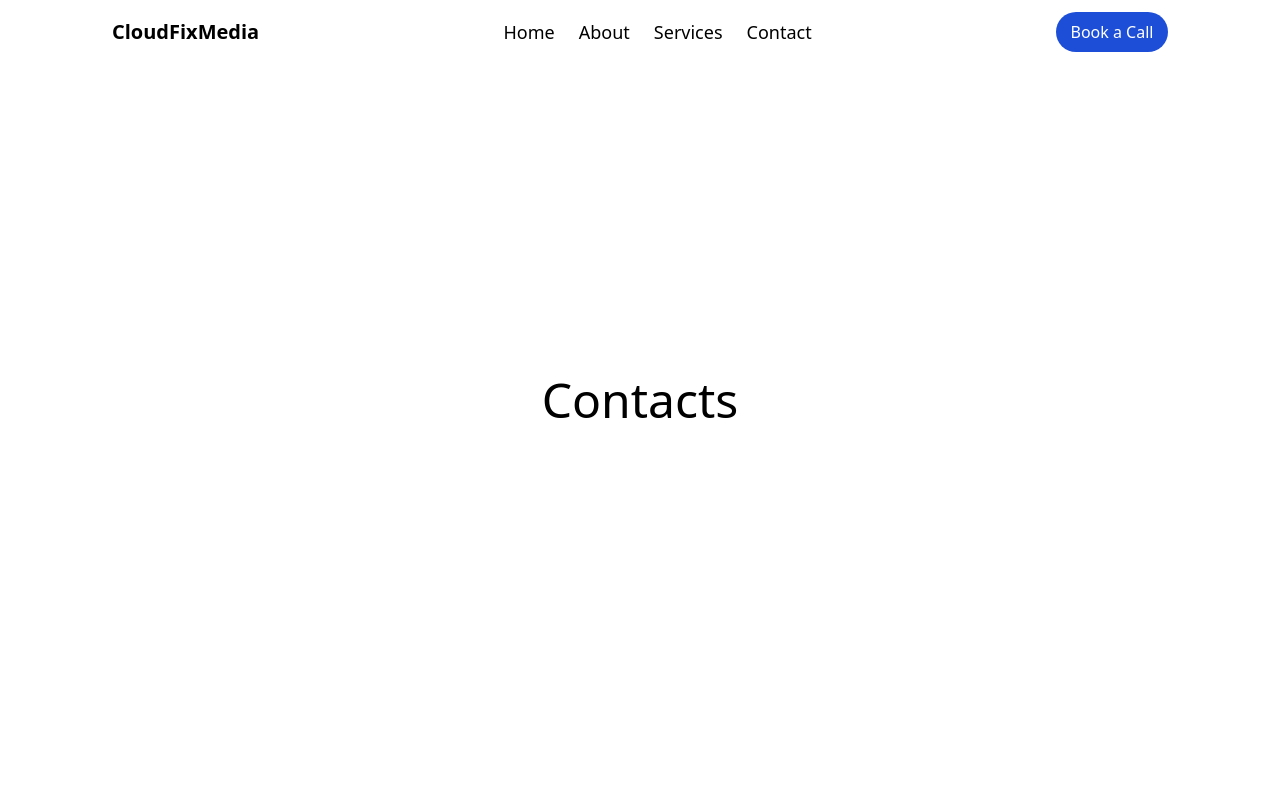
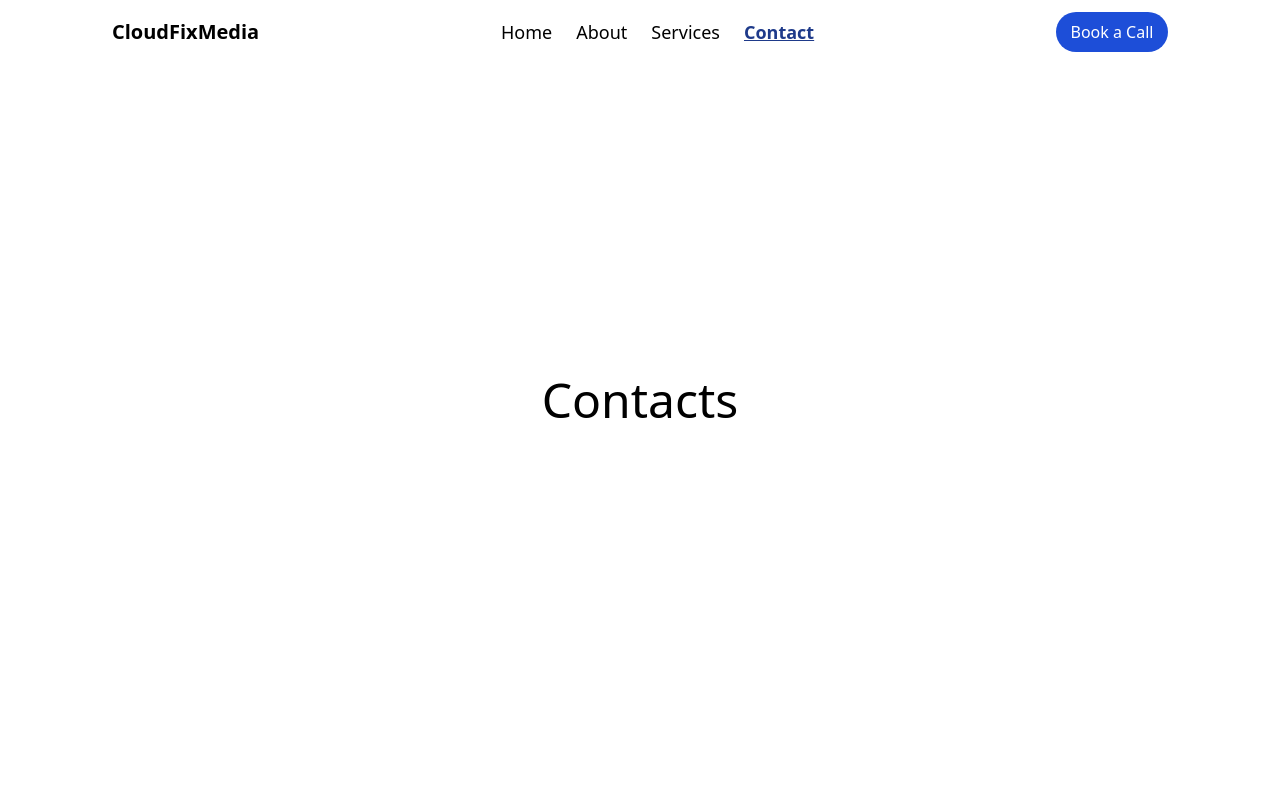
Before and after one commit to saikat-rog/cloudfixmedia, a React (Create React App) app: page /contact in a window 1280 px wide. Shown: the top 800 px of the page. Built offline with nearby package versions, Linux system fonts and the light colour scheme.

Commit message:
"Updated NavBar component to add active state and styling, and modified WhyUs component to remove unnecessary text and add a StartJourney button"

```diff
--- a/src/components/subcomponents/NavBar.js
+++ b/src/components/subcomponents/NavBar.js
@@ -1,15 +1,25 @@
 import React, { useState } from "react";
 import { FontAwesomeIcon } from "@fortawesome/react-fontawesome";
 import { faBars } from "@fortawesome/free-solid-svg-icons";
-import { Link } from "react-router-dom";
+import { Link, useLocation } from "react-router-dom";
 
 const NavBar = () => {
   // State to manage the navbar's visibility
   const [nav, setNav] = useState(false);
+  const [active, setActive] = useState(null); // Initialize active state with null
 
   // Toggle function to handle the navbar's display
   const handleNav = () => {
     setNav(!nav);
+  };
+
+  // Get the current pathname using useLocation hook
+  const location = useLocation();
+
+  // Function to set active state based on clicked item
+  const handleSetActive = (index) => {
+    setActive(index);
+    setNav(false); // Close the mobile menu when an item is clicked
   };
 
   // Array containing navigation items
@@ -35,8 +45,17 @@ const NavBar = () => {
       >
         <ul className="flex flex-col items-center space-y-4 p-4">
           {navItems.map((item) => (
-            <li key={item.id} className="text-lg" onClick={handleNav}>
-              <Link to={item.to}>{item.text}</Link>
+            <li
+              key={item.id}
+              className="text-lg"
+              onClick={() => handleSetActive(item.id)}
+            >
+              <Link
+                to={item.to}
+                className={location.pathname === item.to ? "text-blue-900 font-bold underline" : ""}
+              >
+                {item.text}
+              </Link>
             </li>
           ))}
         </ul>
@@ -45,11 +64,21 @@ const NavBar = () => {
       {/* Desktop menu */}
       <ul className="hidden md:flex space-x-6">
         {navItems.map((item) => (
-          <li key={item.id} className="text-lg">
-            <Link to={item.to}>{item.text}</Link>
+          <li
+            key={item.id}
+            className={`text-lg ${active === item.id ? "text-blue-900 font-bold" : ""}`}
+            onClick={() => handleSetActive(item.id)}
+          >
+            <Link
+              to={item.to}
+              className={location.pathname === item.to ? "text-blue-900 font-bold underline" : ""}
+            >
+              {item.text}
+            </Link>
           </li>
         ))}
       </ul>
+
       {/* Desktop Book a call button */}
       <button className=" hidden md:block md:bg-blue-700 rounded-full h-10 w-28 text-white">
         Book a Call
--- /dev/null
+++ b/src/components/subcomponents/StartJourney.js
@@ -0,0 +1,18 @@
+import React from "react";
+
+const StartJourney = () => {
+  return (
+    <div className=" w-2/4 rounded overflow-hidden shadow-lg bg-blue-700 font-regular">
+      <div className="px-6 py-4">
+        <div className="text-2xl mb-2 text-white">Start Your Journey</div>
+      </div>
+      <div className="px-6 py-4">
+        <button className="bg-white hover:bg-blue-800 text-blue-700 font-bold py-2 px-4 rounded">
+          Start
+        </button>
+      </div>
+    </div>
+  );
+};
+
+export default StartJourney;
--- a/src/components/subcomponents/WhyUs.js
+++ b/src/components/subcomponents/WhyUs.js
@@ -1,12 +1,10 @@
 import React from "react";
+import StartJourney from "./StartJourney";
 
 const WhyUs = () => {
   return (
     <div className=" p-6 md:p-28">
       <div className=" w-full min-h-screen flex flex-col justify-center font-regular md:pr-52">
-        <span className=" text-slate-500 text-xl">
-          Hello It's nice to see you here!
-        </span>
         <span className=" text-5xl md:text-7xl font-semibold text-blue-900">
           Why CloudFixMedia?
         </span>
@@ -27,6 +25,9 @@ const WhyUs = () => {
             issues.
           </div>
         </p>
+        <div className=" flex flex-col items-start pt-5 ">
+          <button className=" rounded-full bg-blue-700 text-xl text-white p-5 ">Start your journey with us</button>
+        </div>
       </div>
     </div>
   );
```
